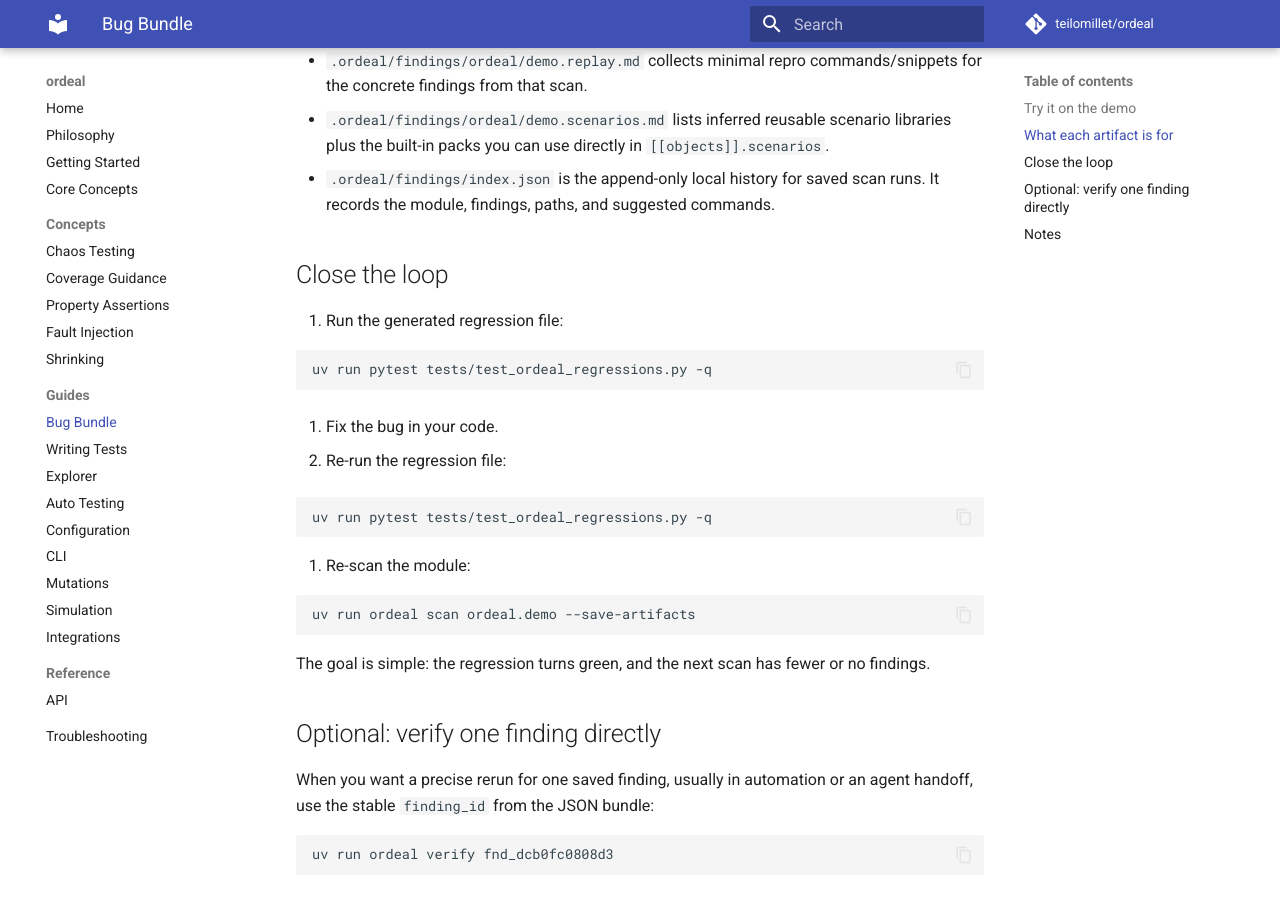
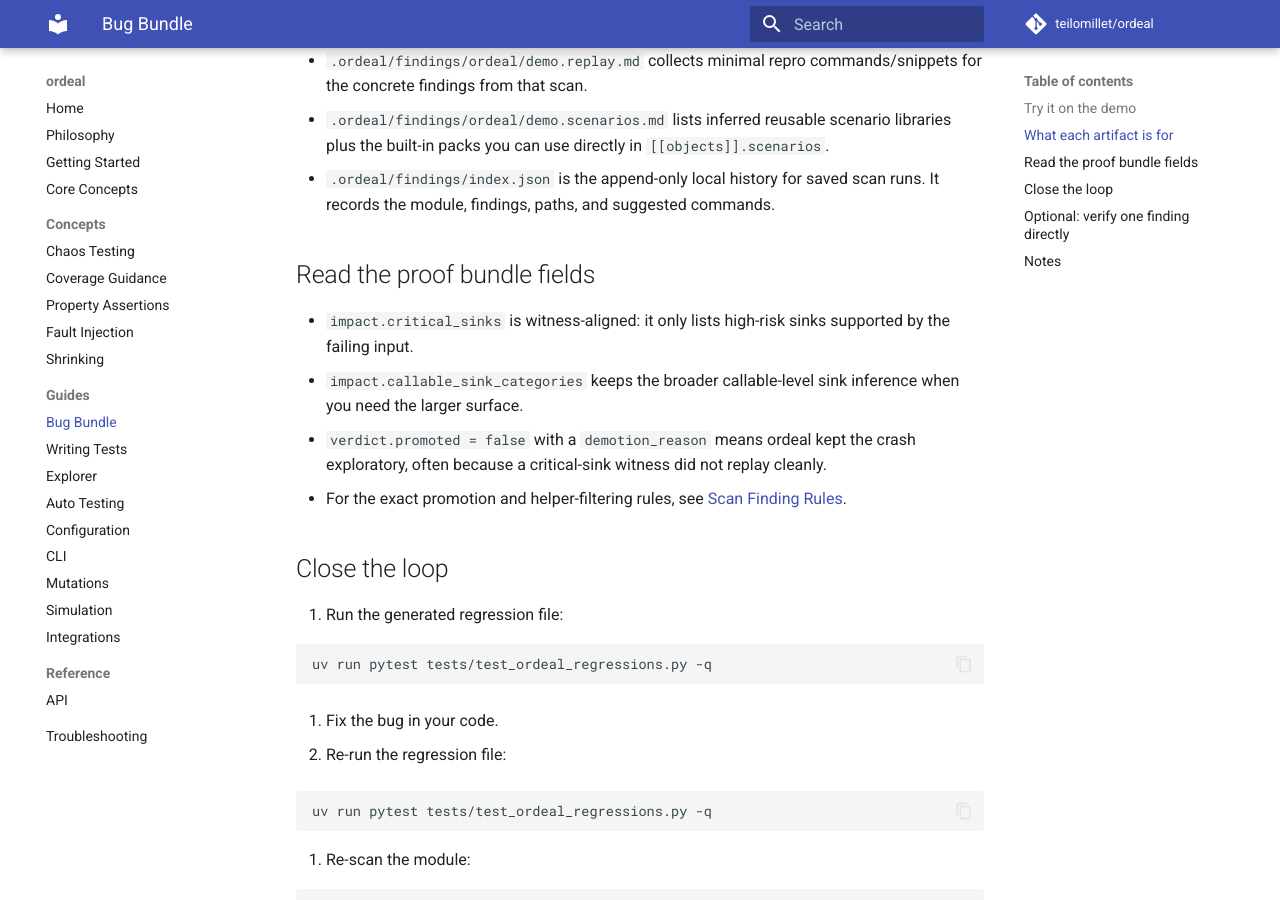
Before and after one commit to teilomillet/ordeal, an MkDocs documentation site: the page built from docs/guides/bug-bundle.md, in a window 1280 px wide and 900 px high, scrolled down 1624 px. Built offline with MkDocs 1.6.1 and Material for MkDocs 9.7.7, drawn with Linux system fonts in a browser that asks for light colours; comment, search, counter and statistics services are not loaded.

Commit message:
Document scan finding and proof bundle rules

```diff
--- a/docs/guides/bug-bundle.md
+++ b/docs/guides/bug-bundle.md
@@ -63,6 +63,13 @@ available:
 - `.ordeal/findings/ordeal/demo.scenarios.md` lists inferred reusable scenario libraries plus the built-in packs you can use directly in `[[objects]].scenarios`.
 - `.ordeal/findings/index.json` is the append-only local history for saved scan runs. It records the module, findings, paths, and suggested commands.
 
+## Read the proof bundle fields
+
+- `impact.critical_sinks` is witness-aligned: it only lists high-risk sinks supported by the failing input.
+- `impact.callable_sink_categories` keeps the broader callable-level sink inference when you need the larger surface.
+- `verdict.promoted = false` with a `demotion_reason` means ordeal kept the crash exploratory, often because a critical-sink witness did not replay cleanly.
+- For the exact promotion and helper-filtering rules, see [Scan Finding Rules](scan-finding-rules.md).
+
 ## Close the loop
 
 1. Run the generated regression file:
```
Also changed, not shown: AGENTS.md (+3 -0 lines), docs/guides/cli.md (+2 -0 lines), docs/guides/scan-finding-rules.md (added, +49 -0 lines), docs/index.md (+1 -0 lines).
